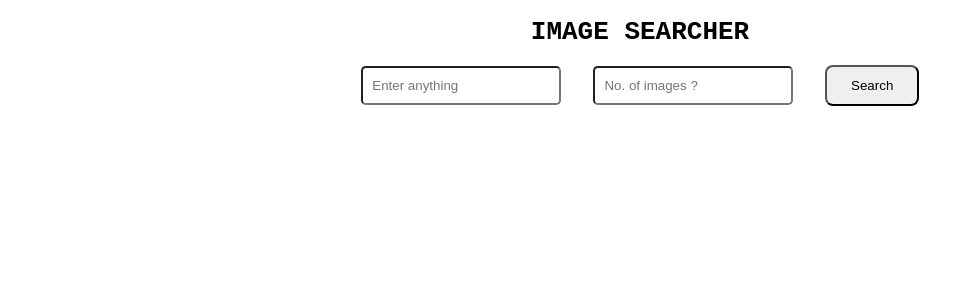
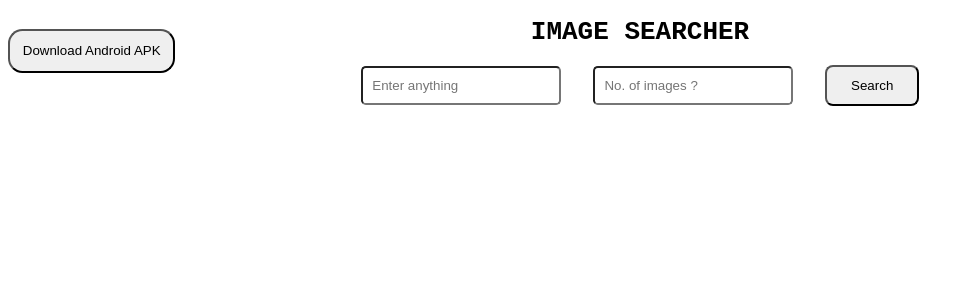
Before and after one commit to prabhjot-arora31/Imagesearch31, a React (Create React App) app: page / in a window 1280 px wide. Shown: the top 300 px of the page, without its empty margins (0-974 px from the left). Built offline with nearby package versions, Linux system fonts and the light colour scheme.

Commit message:
Adding button

```diff
--- a/src/App.js
+++ b/src/App.js
@@ -31,6 +31,8 @@ const App = () => { // creating component named App
     }
     return ( //returning the JSX from the App component
         <>
+         <centre><button style={{marginTop:'0.7rem',padding:'0.8rem',borderRadius:'0.9rem',position:'fixed'}}>Download Android APK</button>
+     </centre>
         <h1 style={{textAlign:'center' , textTransform:'uppercase'}}>Image Searcher</h1>
         <header>
             <input type="text" placeholder="Enter anything" value={searchItem} onChange={(e)=>{
```
